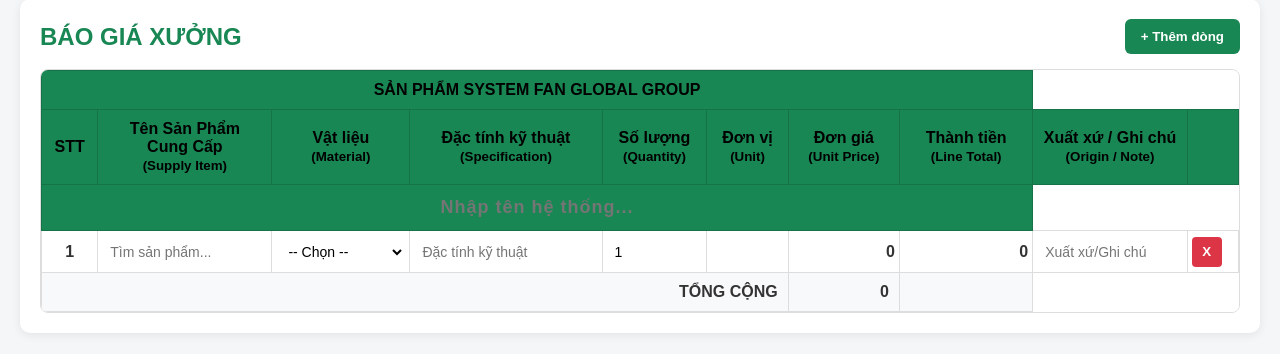
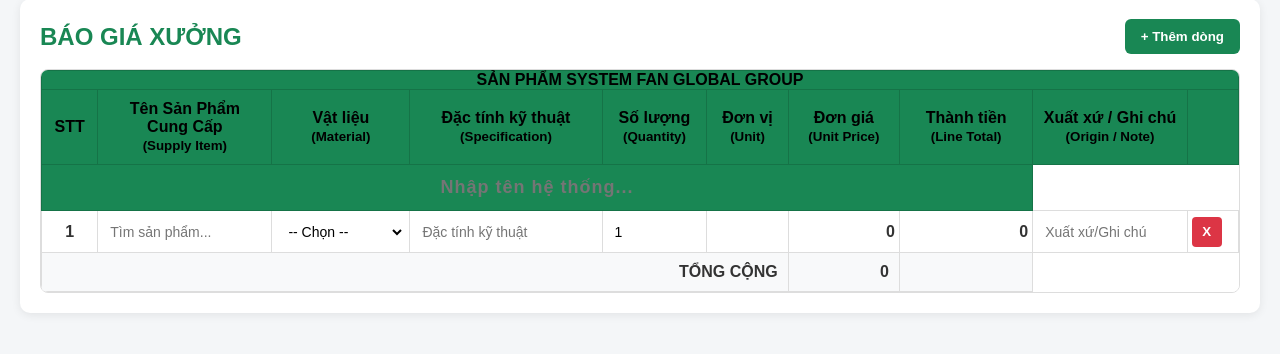
Before and after one commit to 20020899-debug/quote-web, a Flask app: page / in a window 1280 px wide. Shown: the part 21-375 px from the top of the page. Run offline with Flask 3, Linux system fonts and the light colour scheme; data that the repository does not hold is empty.

Commit message:
Update index.html

```diff
--- a/quote-web/templates/index.html
+++ b/quote-web/templates/index.html
@@ -26,7 +26,7 @@
             <thead>
                  <!-- 🔥 DÒNG TIÊU ĐỀ TÙY CHỈNH -->
     <tr>
-        <th colspan="8" class="system-title">
+        <th colspan="10" style="padding:0;">
             SẢN PHẨM SYSTEM FAN GLOBAL GROUP
         </th>
     </tr>
```
